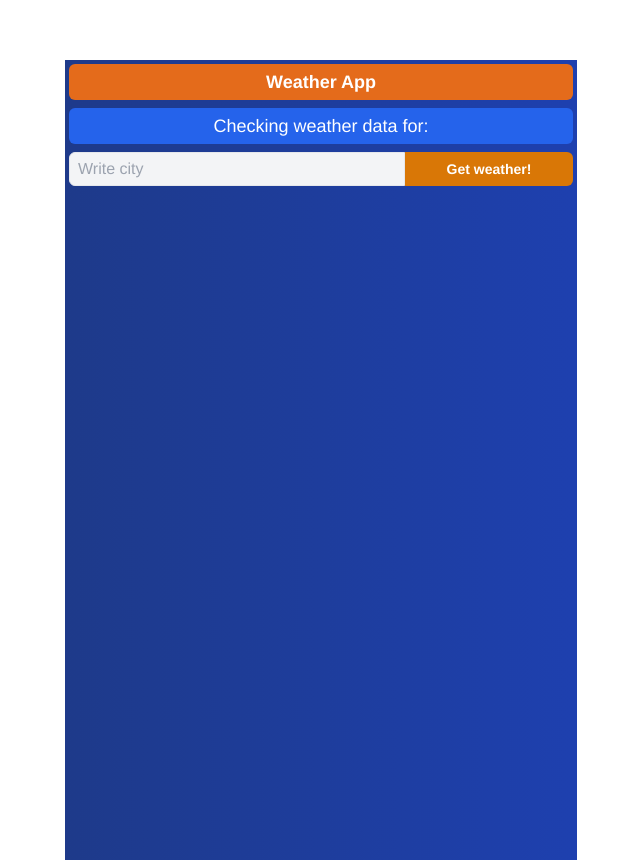
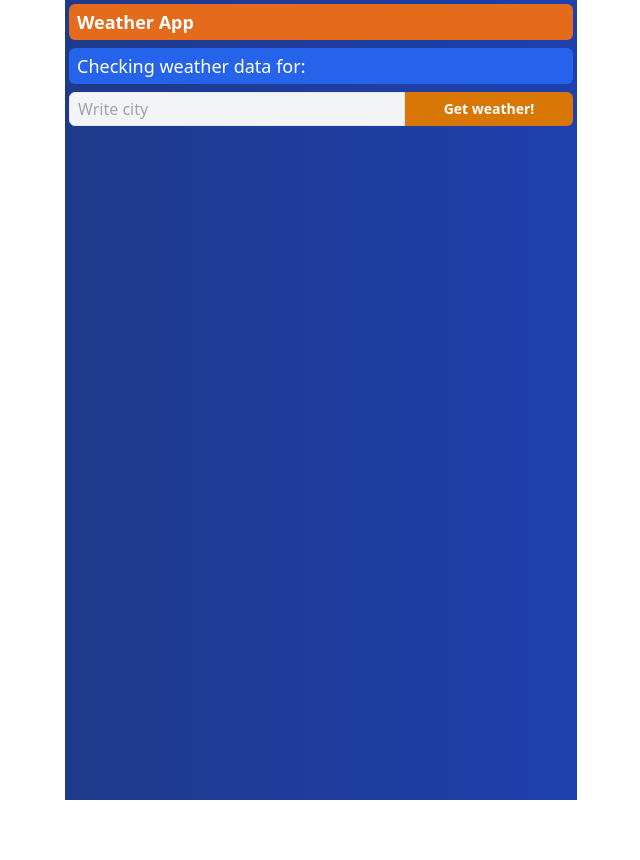
Before and after one commit to KrwawyOrk/Weather-App, a Vue app: page / in a window 1280 px wide. Shown: the whole page, without its empty margins (319-959 px from the left). After the commit the page ends 800 px from the top, so only its background shows below. Built offline with nearby package versions, Linux system fonts and the light colour scheme.

Commit message:
Removed CSS properties
Removed CSS properties from the generated design that were displaying the page incorrectly.

```diff
--- a/src/App.vue
+++ b/src/App.vue
@@ -14,12 +14,5 @@
 </script>
 
 <style>
-#app {
-  font-family: Avenir, Helvetica, Arial, sans-serif;
-  -webkit-font-smoothing: antialiased;
-  -moz-osx-font-smoothing: grayscale;
-  text-align: center;
-  color: #2c3e50;
-  margin-top: 60px;
-}
+
 </style>
```
